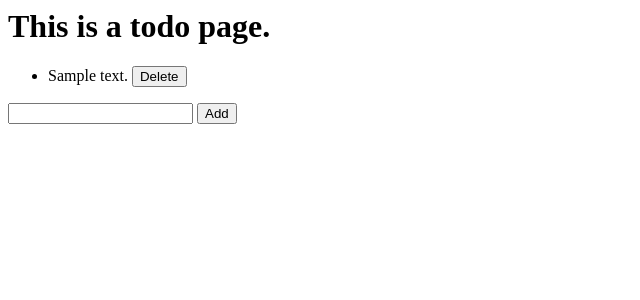
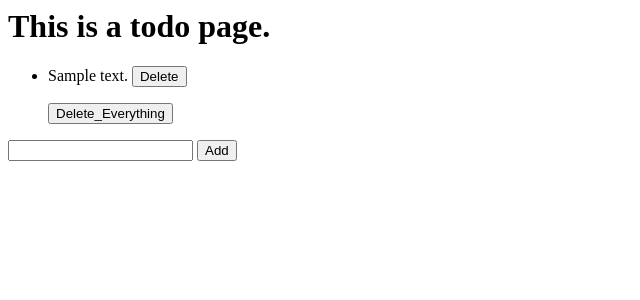
Before and after one commit to omar115/django-todo-app, a Django app: page /todo/ in a window 1280 px wide. Shown: the top 300 px of the page, without its empty margins (0-640 px from the left). Run offline with Django 3.2, Linux system fonts and the light colour scheme; tables that the repository leaves empty hold one stand-in row (values such as "Sample post").

Commit message:
final finishing done

```diff
--- a/templates/todo.html
+++ b/templates/todo.html
@@ -16,6 +16,16 @@
             </form>
         </li>
     {% endfor %}
+
+</ul>
+
+<ul>
+    <form action="/deleteAll/"
+                    style="display: inline;"
+                    method="POST">{% csrf_token %}
+
+                <input type="submit" value="Delete_Everything" />
+            </form>
 </ul>
 
 <form action="/todo_app/" method="POST">{% csrf_token %}
--- a/todo/views.py
+++ b/todo/views.py
@@ -22,3 +22,11 @@ def deleteTodo(request, todo_id):
     del_item.delete()
 
     return HttpResponseRedirect('/todo/')
+
+def deleteAll(request):
+
+    del_all_item = TodoItem.objects.all()
+
+    del_all_item.delete()
+
+    return HttpResponseRedirect('/todo/')
--- a/todo_app/urls.py
+++ b/todo_app/urls.py
@@ -13,7 +13,7 @@ Including another URLconf
     1. Import the include() function: from django.urls import include, path
     2. Add a URL to urlpatterns:  path('blog/', include('blog.urls'))
 """
-from todo.views import addTodo, deleteTodo, todoView
+from todo.views import addTodo, deleteAll, deleteTodo, todoView
 from django.contrib import admin
 from django.urls import path
 
@@ -21,5 +21,6 @@ urlpatterns = [
     path('admin/', admin.site.urls),
     path('todo/', todoView),
     path('todo_app/', addTodo),
-    path('deleteTodo/<int:todo_id>', deleteTodo),
+    path('deleteTodo/<int:todo_id>/', deleteTodo),
+    path('deleteAll/', deleteAll)
 ]
```
